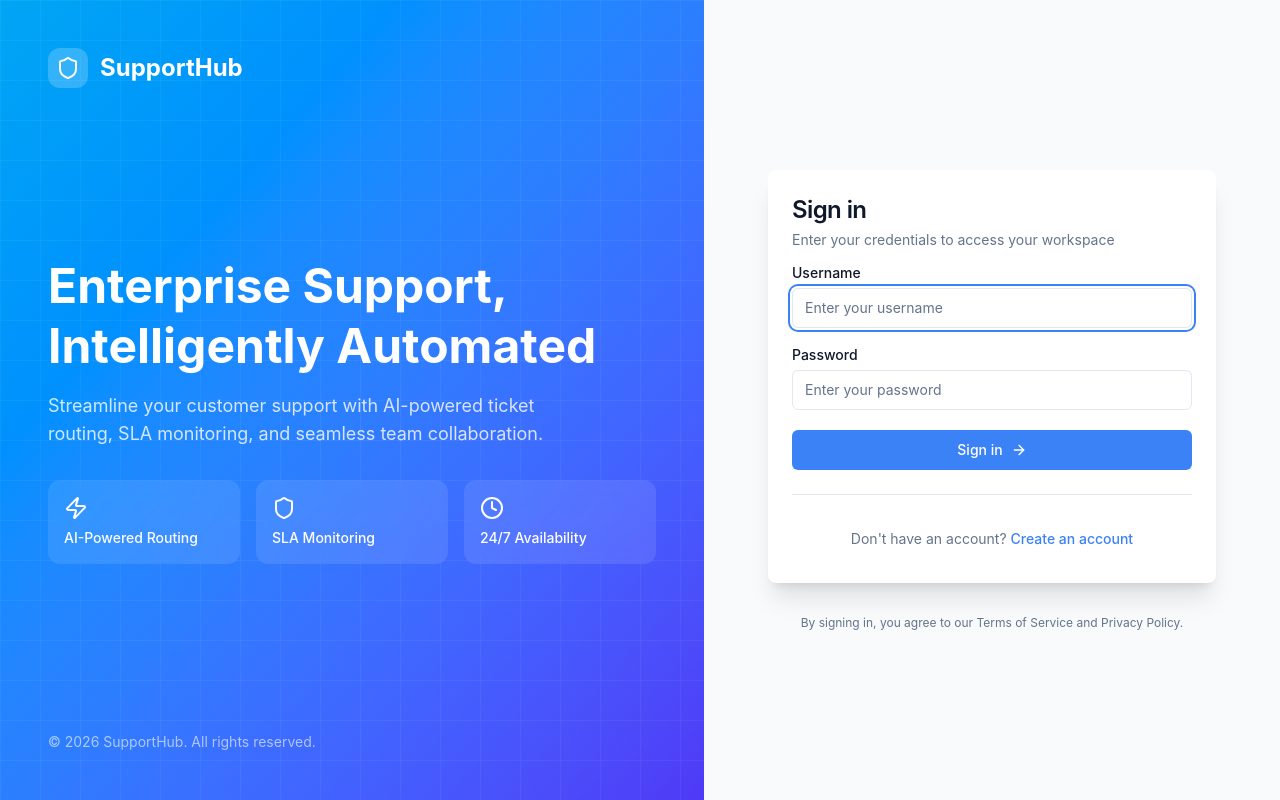
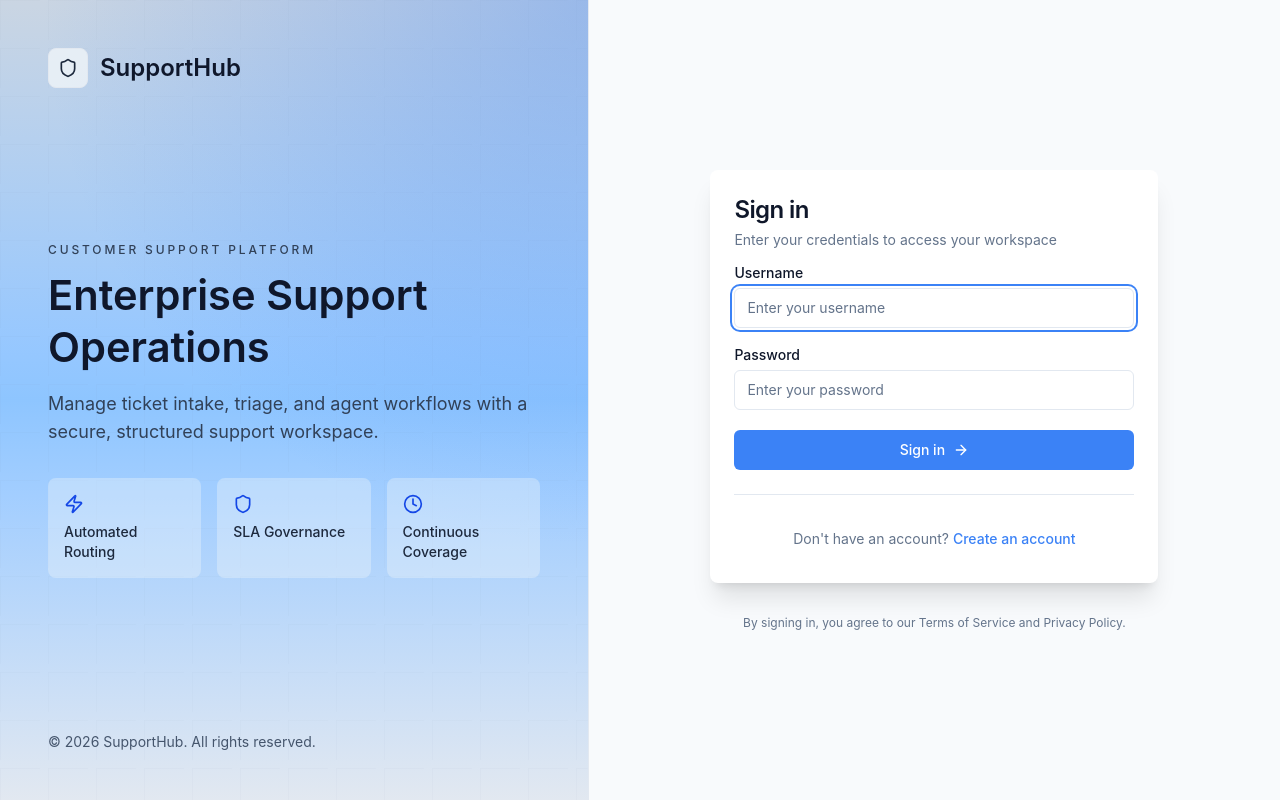
Before and after one commit to ornob011/agentic-ticket-router, a React (Vite) app in the folder frontend/: page /app/login in a window 1280 px wide. Built offline with nearby package versions, Linux system fonts and the light colour scheme; no server answers.

Commit message:
37-spa: Fix signup and login page height issue

```diff
--- a/frontend/src/pages/LoginPage.tsx
+++ b/frontend/src/pages/LoginPage.tsx
@@ -75,67 +75,83 @@ export default function LoginPage() {
   };
 
   return (
-    <div className="min-h-screen flex bg-slate-50">
-      <div className="hidden lg:flex lg:w-1/2 xl:w-[55%] bg-gradient-to-br from-sky-500 via-blue-500 to-indigo-600 p-12 flex-col justify-between relative overflow-hidden">
-        <div className="absolute inset-0 opacity-10">
+    <div className="min-h-dvh lg:h-screen flex bg-slate-50 overflow-hidden">
+      <div className="hidden h-full lg:flex lg:w-[42%] xl:w-[46%] bg-gradient-to-b from-slate-300 via-blue-300 to-slate-200 p-10 xl:p-12 flex-col relative overflow-hidden border-r border-slate-300">
+        <div className="absolute inset-0 opacity-[0.06]">
           <svg className="w-full h-full" xmlns="http://www.w3.org/2000/svg">
             <defs>
-              <pattern id="grid" width="40" height="40" patternUnits="userSpaceOnUse">
-                <path d="M 40 0 L 0 0 0 40" fill="none" stroke="white" strokeWidth="1"/>
+              <pattern id="grid" width="48" height="48" patternUnits="userSpaceOnUse">
+                <path d="M 40 0 L 0 0 0 40" fill="none" stroke="hsl(215 16% 52%)" strokeWidth="1"/>
               </pattern>
             </defs>
             <rect width="100%" height="100%" fill="url(#grid)" />
           </svg>
         </div>
+        <div className="absolute inset-0 bg-[radial-gradient(circle_at_top_right,hsl(217.2_91.2%_59.8%/_0.34),transparent_55%)]" />
 
         <div className="relative">
           <div className="flex items-center gap-3">
-            <div className="h-10 w-10 rounded-xl bg-white/20 flex items-center justify-center">
-              <Shield className="h-6 w-6 text-white" />
+            <div className="h-10 w-10 rounded-lg bg-slate-100/80 border border-slate-400/40 flex items-center justify-center">
+              <Shield className="h-5 w-5 text-slate-800" />
             </div>
-            <span className="text-2xl font-bold text-white">SupportHub</span>
+            <span className="text-2xl font-semibold text-slate-900">SupportHub</span>
           </div>
         </div>
 
-        <div className="relative space-y-8">
+        <div className="relative flex-1 flex flex-col justify-center space-y-8">
           <div>
-            <h1 className="text-4xl xl:text-5xl font-bold text-white leading-tight">
-              Enterprise Support,<br />Intelligently Automated
+            <p className="text-xs uppercase tracking-[0.24em] text-slate-700 font-medium">Customer Support Platform</p>
+            <h1 className="mt-3 text-4xl xl:text-[2.6rem] font-semibold text-slate-900 leading-tight">
+              Enterprise Support Operations
             </h1>
-            <p className="mt-4 text-lg text-white/80 max-w-lg">
-              Streamline your customer support with AI-powered ticket routing, SLA monitoring, and seamless team collaboration.
+            <p className="mt-4 text-lg text-slate-700 max-w-xl">
+              Manage ticket intake, triage, and agent workflows with a secure, structured support workspace.
             </p>
           </div>
 
           <div className="grid sm:grid-cols-3 gap-4">
-            <div className="bg-white/10 backdrop-blur rounded-xl p-4">
-              <Zap className="h-6 w-6 text-white mb-2" />
-              <p className="text-sm font-medium text-white">AI-Powered Routing</p>
+            <div className="rounded-lg bg-slate-100/35 p-4">
+              <Zap className="h-5 w-5 text-blue-700 mb-2" />
+              <p className="text-sm font-medium text-slate-800">Automated Routing</p>
             </div>
-            <div className="bg-white/10 backdrop-blur rounded-xl p-4">
-              <Shield className="h-6 w-6 text-white mb-2" />
-              <p className="text-sm font-medium text-white">SLA Monitoring</p>
+            <div className="rounded-lg bg-slate-100/35 p-4">
+              <Shield className="h-5 w-5 text-blue-700 mb-2" />
+              <p className="text-sm font-medium text-slate-800">SLA Governance</p>
             </div>
-            <div className="bg-white/10 backdrop-blur rounded-xl p-4">
-              <Clock className="h-6 w-6 text-white mb-2" />
-              <p className="text-sm font-medium text-white">24/7 Availability</p>
+            <div className="rounded-lg bg-slate-100/35 p-4">
+              <Clock className="h-5 w-5 text-blue-700 mb-2" />
+              <p className="text-sm font-medium text-slate-800">Continuous Coverage</p>
             </div>
           </div>
         </div>
 
-        <div className="relative text-sm text-white/60">
+        <div className="relative text-sm text-slate-600">
           © 2026 SupportHub. All rights reserved.
         </div>
       </div>
 
-      <div className="flex-1 flex items-center justify-center p-8">
+      <div className="flex-1 min-h-dvh lg:h-full overflow-y-auto">
+        <div className="min-h-dvh lg:min-h-full flex items-start lg:items-center justify-center p-4 sm:p-6 lg:p-8">
           <div className="w-full max-w-md">
-          <div className="lg:hidden flex items-center justify-center mb-8">
+            <div className="lg:hidden mb-5 rounded-xl border border-blue-200 bg-gradient-to-br from-blue-100 to-slate-100 p-4">
               <div className="flex items-center gap-2">
-              <div className="h-10 w-10 rounded-xl bg-blue-500 flex items-center justify-center">
-                <Shield className="h-6 w-6 text-white" />
+                <div className="h-9 w-9 rounded-lg bg-blue-600 flex items-center justify-center">
+                  <Shield className="h-5 w-5 text-white" />
                 </div>
-              <span className="text-2xl font-bold">SupportHub</span>
+                <span className="text-xl font-semibold text-slate-900">SupportHub</span>
+              </div>
+              <p className="mt-3 text-xs uppercase tracking-[0.2em] text-slate-700 font-medium">Customer Support Platform</p>
+              <p className="mt-2 text-sm text-slate-700">Enterprise support operations</p>
+              <div className="mt-3 grid grid-cols-3 gap-2">
+                <div className="rounded-md bg-white/60 p-2 text-center">
+                  <Zap className="mx-auto h-4 w-4 text-blue-700" />
+                </div>
+                <div className="rounded-md bg-white/60 p-2 text-center">
+                  <Shield className="mx-auto h-4 w-4 text-blue-700" />
+                </div>
+                <div className="rounded-md bg-white/60 p-2 text-center">
+                  <Clock className="mx-auto h-4 w-4 text-blue-700" />
+                </div>
               </div>
             </div>
 
@@ -203,11 +219,12 @@ export default function LoginPage() {
               </CardContent>
             </Card>
 
-          <p className="mt-8 text-center text-xs text-muted-foreground">
+            <p className="mt-6 lg:mt-8 text-center text-xs text-muted-foreground">
               By signing in, you agree to our Terms of Service and Privacy Policy.
             </p>
           </div>
         </div>
       </div>
+    </div>
   );
 }
```
Also changed, not shown: frontend/src/pages/SignupPage.tsx (+82 -41 lines). Lines whose indentation alone changed are shown as unchanged.
